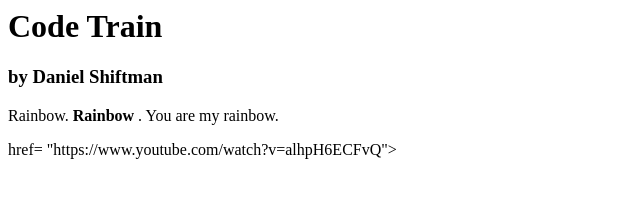
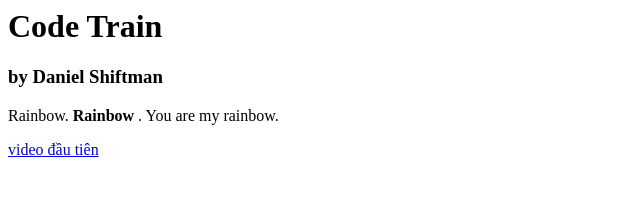
Before and after one commit to anthule123/visualize-web, a plain HTML site: page index.html in a window 1280 px wide. Shown: the whole page, without its empty margins (0-640 px from the left). Drawn offline with Linux system fonts and the light colour scheme.

Commit message:
Update index.html

```diff
--- a/index.html
+++ b/index.html
@@ -4,7 +4,7 @@
     <h1> Code Train </h1>
     <h3> by Daniel Shiftman </h3>
     <p> Rainbow. <strong> Rainbow </strong>. You are my rainbow. </p>
-     <a> href= "https://www.youtube.com/watch?v=alhpH6ECFvQ"> </a>
+     <a href= "https://www.youtube.com/watch?v=alhpH6ECFvQ" "target="_blank"> video đầu tiên </a>
   </body>
 
 </html>
```
